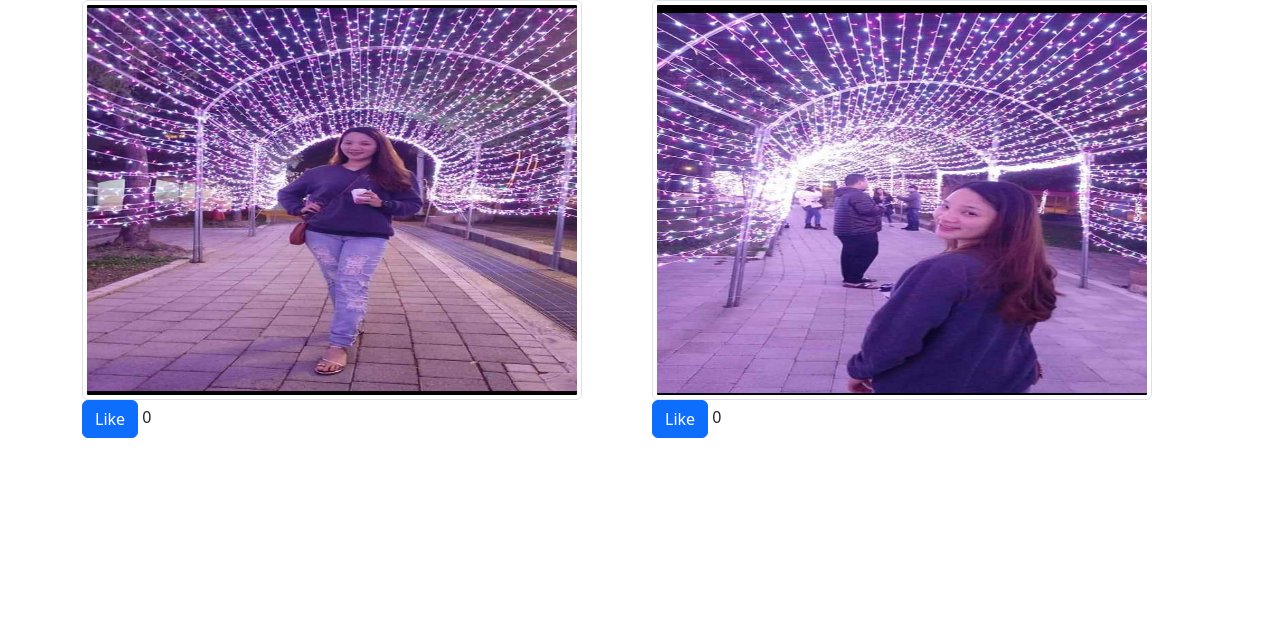
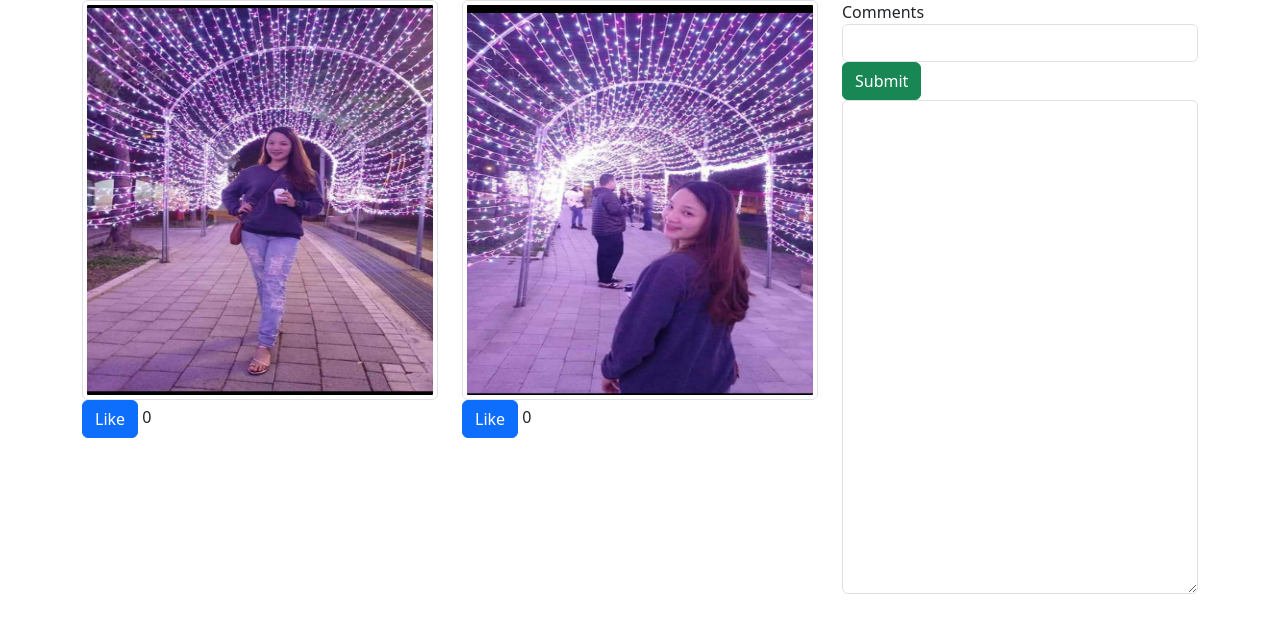
Before and after one commit to CutieMarisol00/Aquinomarisol.github.io, a plain HTML site: page index.html in a window 1280 px wide. Drawn offline with nearby package versions, Linux system fonts and the light colour scheme.

Commit message:
Update index.html

```diff
--- a/index.html
+++ b/index.html
@@ -7,16 +7,22 @@
    <body>
        <div class="container">
           <div class="row">
-               <div class="col-6">
+               <div class="col-4">
                  <img src="marisol1.jpeg" class="img-thumbnail" style="width:500px;height:400px;"/><br>
                  <button class="btn btn-primary" type="button" id="btnLike1"> Like</button>
                  <output id="countLike1">0</output>
                </div>
-               <div class="col-6">
+               <div class="col-4">
                  <img src="marisol2.jpeg" class="img-thumbnail" style="width:500px;height:400px;"/><br>
                  <button class="btn btn-primary" type="button" id="btnLike2"> Like</button>
                  <output id="countLike2">0</output>
            </div>
+             <div class="col-4">
+                      Comments<br>
+                      <input type="text" class="form-control" id="comment"/>
+                      <button class="btn btn-success" id="submit">Submit</button>
+                      <textarea class="form-control" id="commentbox" rows="20"></textarea>
+                </div>
          </div>
       </div>
    <script src="index.js"></script>
```
